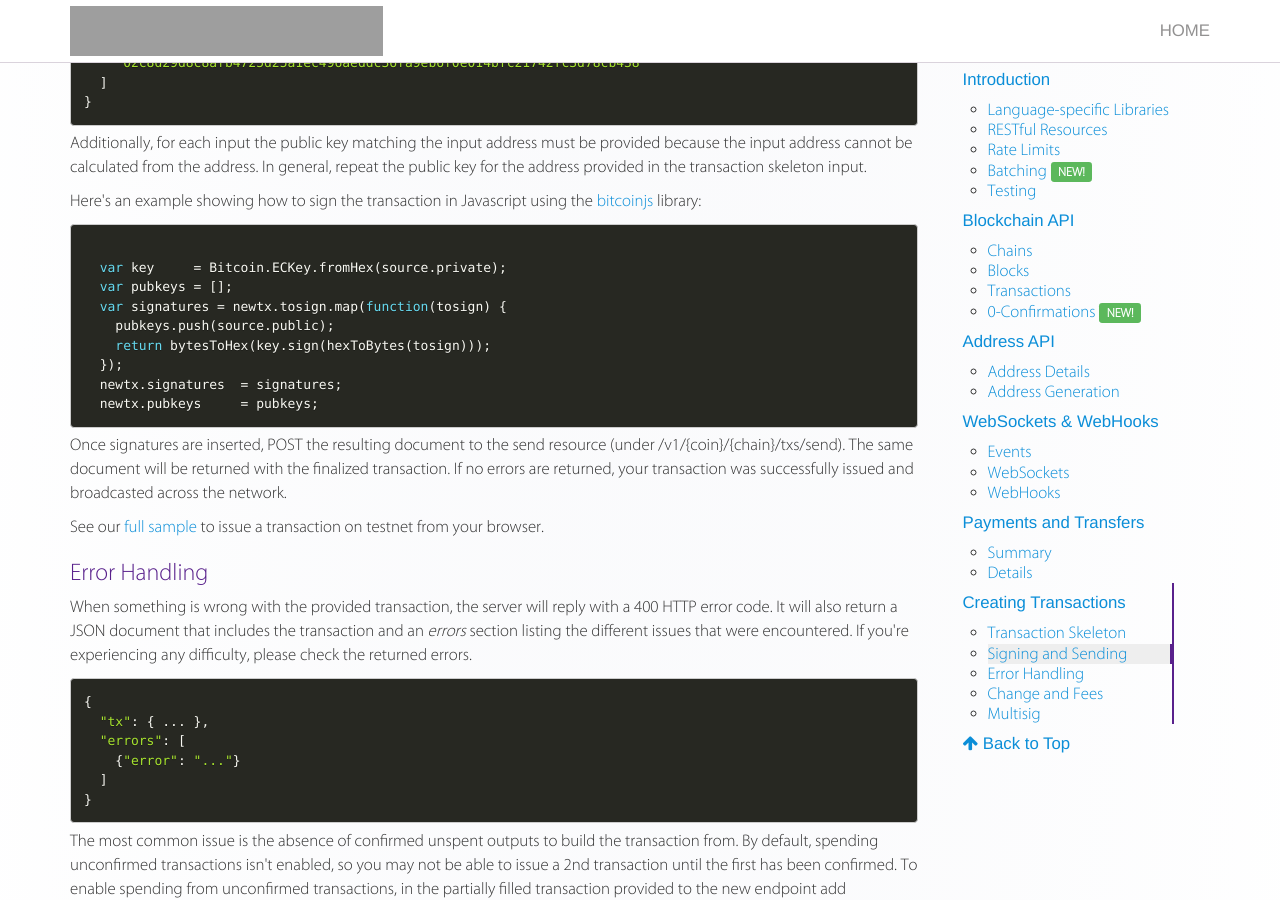
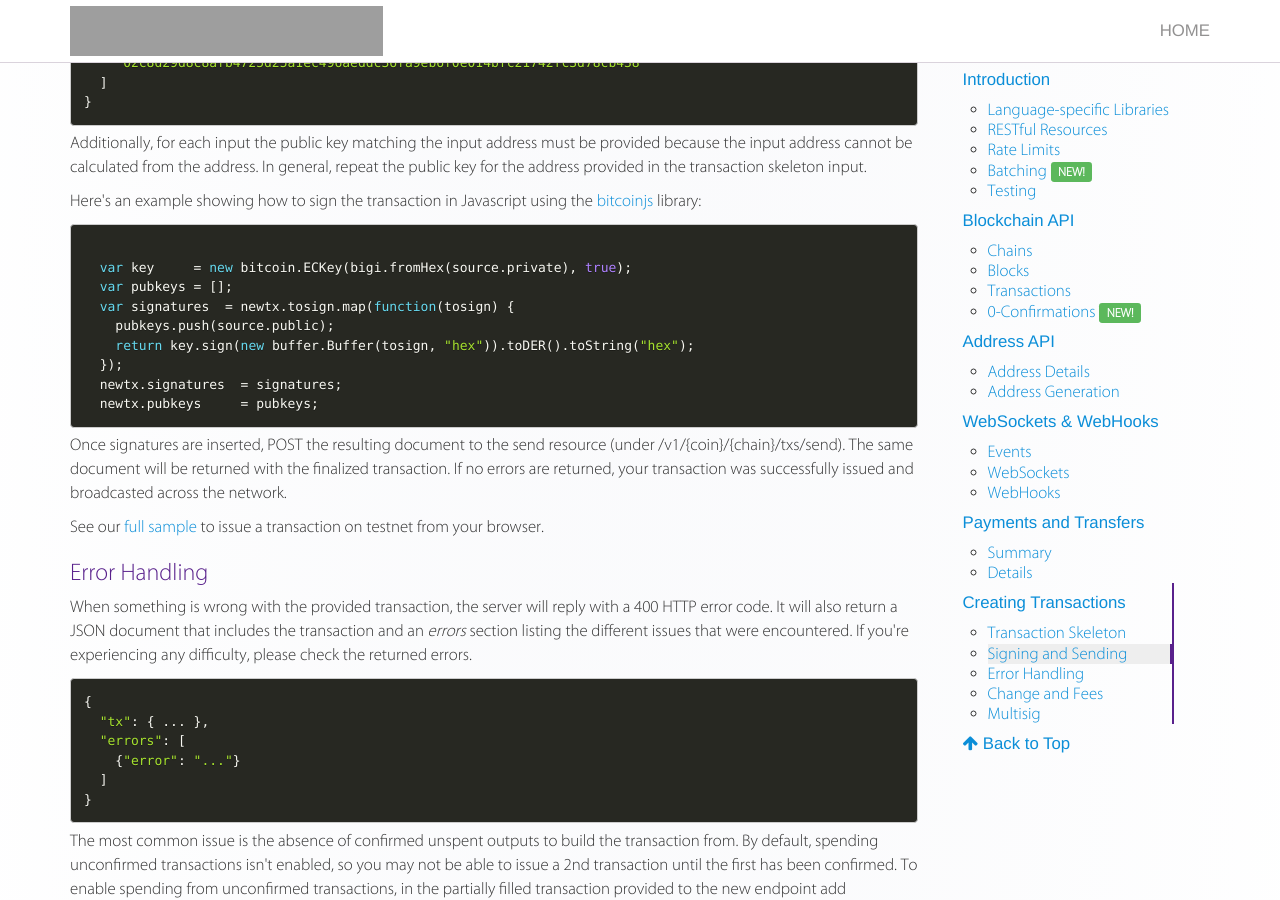
Before and after one commit to blockcypher/documentation, a Jekyll site: the page built from index.html, in a window 1280 px wide and 900 px high, scrolled down 26680 px. Built offline with Jekyll 4.4.1, drawn with Linux system fonts in a browser that asks for light colours; nearby versions of some CDN libraries; some web fonts are replaced.

Commit message:
Fixed signing example.

```diff
--- a/_includes/reference/creating_txns.html
+++ b/_includes/reference/creating_txns.html
@@ -255,11 +255,11 @@
 <p>Here's an example showing how to sign the transaction in Javascript using the <a href="https://github.com/bitcoinjs/bitcoinjs-lib">bitcoinjs</a> library:</p>
 
 <pre><code class="language-javascript">
-  var key     = Bitcoin.ECKey.fromHex(source.private);
+  var key     = new bitcoin.ECKey(bigi.fromHex(source.private), true);
   var pubkeys = [];
-  var signatures = newtx.tosign.map(function(tosign) {
+  var signatures  = newtx.tosign.map(function(tosign) {
     pubkeys.push(source.public);
-    return bytesToHex(key.sign(hexToBytes(tosign)));
+    return key.sign(new buffer.Buffer(tosign, "hex")).toDER().toString("hex");
   });
   newtx.signatures  = signatures;
   newtx.pubkeys     = pubkeys;
```
